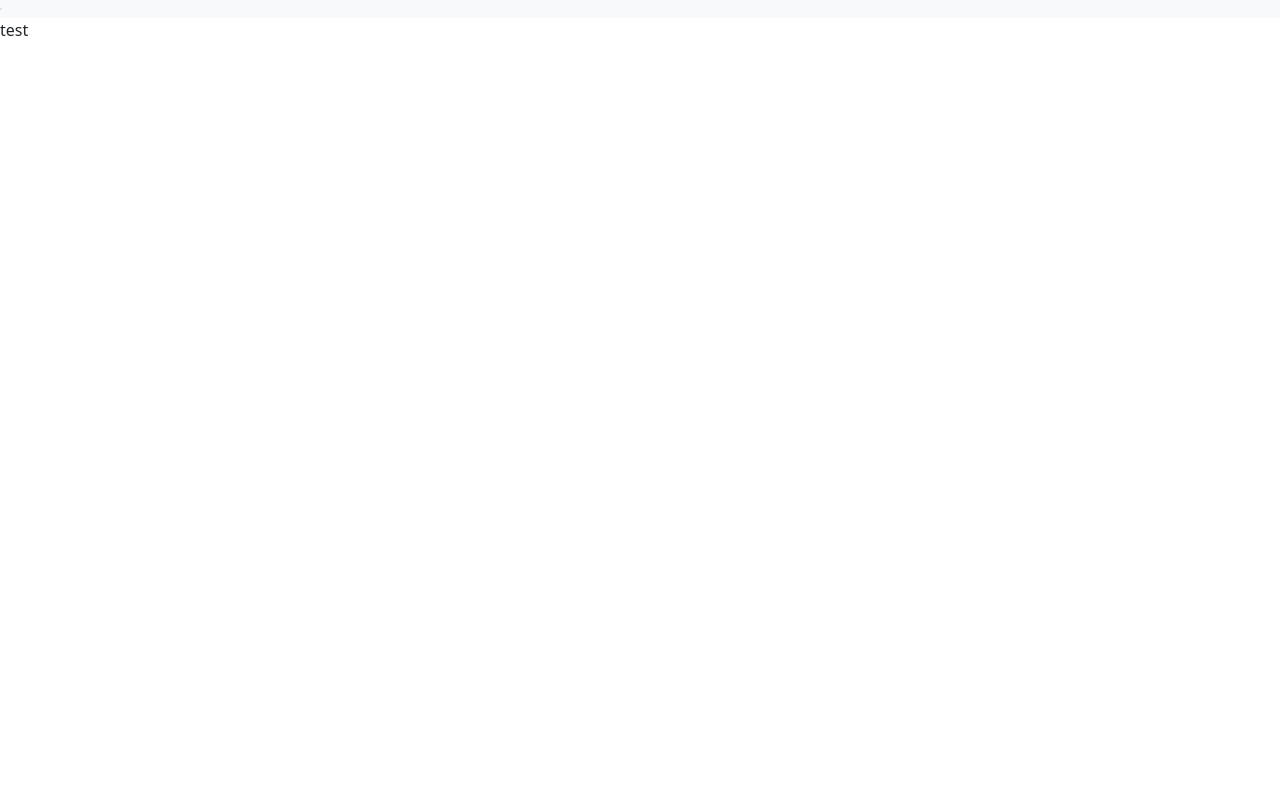
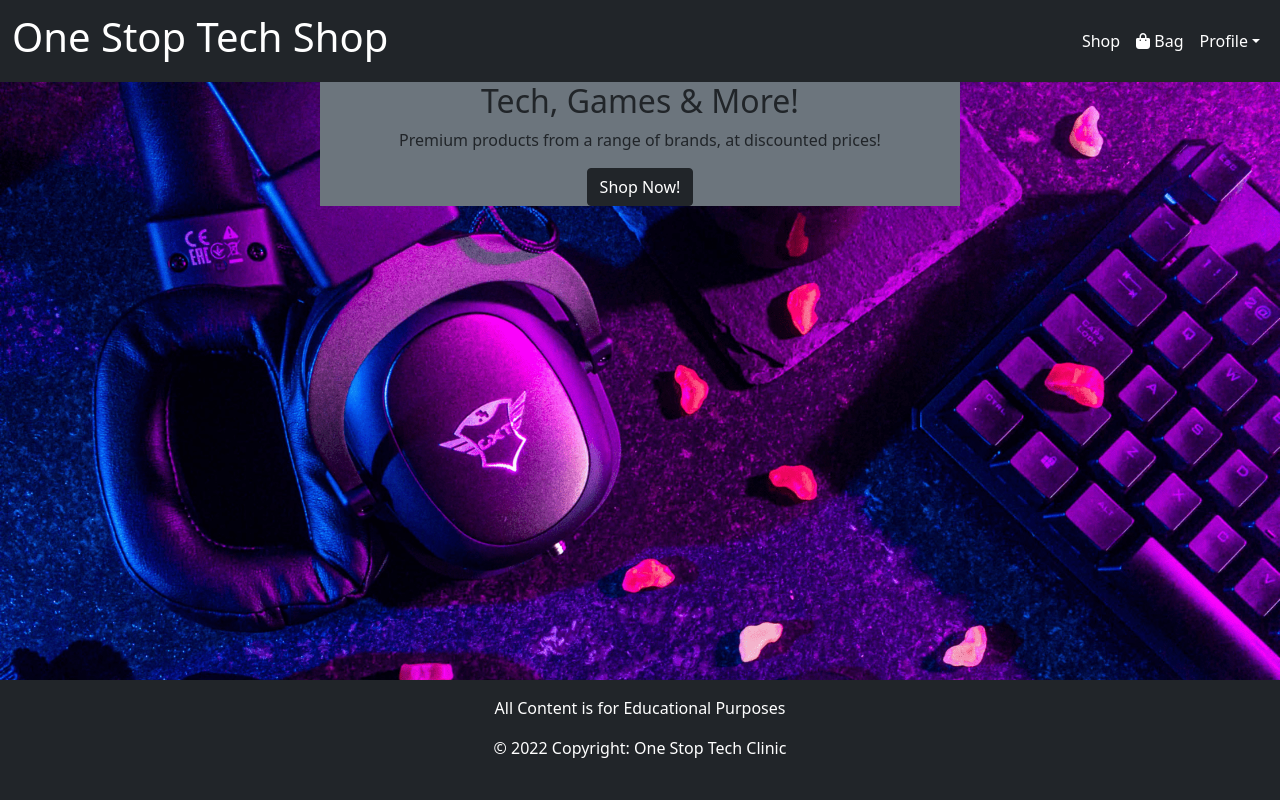
Before and after one commit to masomj/OneStopTechShop, a Django app: page / in a window 1280 px wide. Before the commit the page is almost empty. Run offline with Django 4.2, Linux system fonts and the light colour scheme; some libraries are stand-ins or nearby versions.

Commit message:
Completed styling of Index page

```diff
--- a/OneStopTechShop/settings.py
+++ b/OneStopTechShop/settings.py
@@ -29,6 +29,8 @@ ALLOWED_HOSTS = ['*']
 
 
 # Application definition
+MEDIA_ROOT = 'OneStopTechShop/media/'
+MEDIA_URL = '/media/'
 
 INSTALLED_APPS = [
     'django.contrib.admin',
--- a/OneStopTechShop/urls.py
+++ b/OneStopTechShop/urls.py
@@ -14,9 +14,13 @@ Including another URLconf
     2. Add a URL to urlpatterns:  path('blog/', include('blog.urls'))
 """
 from django.contrib import admin
+from django.contrib.staticfiles.urls import staticfiles_urlpatterns
 from django.urls import path,include
 
 urlpatterns = [
     path('admin/', admin.site.urls),
     path('', include('home.urls')),
+
 ]
+
+urlpatterns += staticfiles_urlpatterns()
--- /dev/null
+++ b/home/static/css/style.css
@@ -0,0 +1,13 @@
+.image{
+  background-image: url("/static/OneStopTechShopBackground.png");
+  background-size: cover;
+  height: 85vh;
+}
+footer{
+    position: fixed;
+    left:0;
+    right:0;
+    bottom: 0;
+    width: 100%;
+    height:15vh;
+}
--- a/home/templates/index.html
+++ b/home/templates/index.html
@@ -1,6 +1,20 @@
 {% extends "base.html" %}
-<h1>index</h1>
+{% load static %}
+{% block content %}
+<div class="image">
+    <div class="container bg-secondary w-50 text-center">
+        <div>
+            <h2 class="">Tech, Games & More!</h2>
+            <p class="">Premium products from a range of brands, at discounted prices!</p>
+            <button class="btn btn-dark center">Shop Now!</button>
+        </div>
 
-{% block content %}
-<p>test</p>
+    </div>
+
+</div>
+
+
+
+
+
 {%endblock%}
--- a/templates/base.html
+++ b/templates/base.html
@@ -1,3 +1,4 @@
+{% load static %}
 <!DOCTYPE html>
 <html lang="en">
 
@@ -8,13 +9,40 @@
     <title>Base.html</title>
     <link href="https://cdn.jsdelivr.net/npm/bootstrap@5.0.2/dist/css/bootstrap.min.css" rel="stylesheet"
         integrity="sha384-EVSTQN3/azprG1Anm3QDgpJLIm9Nao0Yz1ztcQTwFspd3yD65VohhpuuCOmLASjC" crossorigin="anonymous">
+    <link rel="stylesheet" href="{% static 'css\style.css' %}">
+    <script src="https://kit.fontawesome.com/ecb94a392d.js" crossorigin="anonymous"></script>
+
 </head>
 
 <body>
     <header>
-        <nav class="navbar navbar-expand-lg navbar-light bg-light">
-            <div class="border">
+        <nav class="navbar navbar-expand-lg navbar-light bg-dark sticky-top">
+            <div class="container-fluid">
+                <a class="navbar-brand text-white" href="#"> <h1>One Stop Tech Shop</h1> </a>
 
+                <button class="navbar-toggler  text-white" type="button" data-bs-toggle="collapse" data-bs-target="#navbarContent" aria-controls="navbarSupportedContent" aria-expanded="false" aria-label="Toggle navigation">
+                    <span class="navbar-toggler-icon"></span>
+                </button>
+
+                <div class="collapse navbar-collapse justify-content-end" id="navbarContent">
+                    <ul class="navbar-nav mb-2 mb-lg-0">
+                        <li class="nav-item">
+                            <a class="nav-link active text-white" href="#">Shop</a>
+                        </li>
+                        <li class="nav-item">
+                            <a class="nav-link text-white" href="#"><i class="fa fa-shopping-bag" aria-hidden="true"></i> Bag</a>
+                        </li>
+                    </ul>
+                    <ul class="navbar-nav">
+                        <li class="nav-item dropdown">
+                            <a class="nav-link dropdown-toggle text-white" href="#" id="navbarDropdown" role="button" data-bs-toggle="dropdown" aria-expanded="false">Profile</a>
+                            <ul class="dropdown-menu dropdown-menu-end" aria-labelledby="navbarDropdown">
+                                <li><a class="dropdown-item" href="#">My Orders</a></li>
+                                <li><a class="dropdown-item" href="#">My Account</a></li>
+                            </ul>
+                        </li>
+                    </ul>
+                </div>
             </div>
         </nav>
     </header>
@@ -22,21 +50,23 @@
 
 
 
-    <main>
+    <main class="max-width">
         {%block content%}
 
         {%endblock%}
     </main>
 
 
-    <footer>
-
-    </footer>
+    <footer class="text-center text-white bg-dark sticky-bottom" >
+        <div class="text-center text-white p-3">
+            <p>All Content is for Educational Purposes</p>
+          <p>© 2022 Copyright: One Stop Tech Clinic</p>
+        </div>
+      </footer>
 </body>
 
-<script src = "https://cdn.jsdelivr.net/npm/bootstrap@5.0.2/dist/js/bootstrap.bundle.min.js"
-    integrity = "sha384-MrcW6ZMFYlzcLA8Nl+NtUVF0sA7MsXsP1UyJoMp4YLEuNSfAP+JcXn/tWtIaxVXM"
-    crossorigin = "anonymous">
+<script src="https://cdn.jsdelivr.net/npm/bootstrap@5.0.2/dist/js/bootstrap.bundle.min.js"
+    integrity="sha384-MrcW6ZMFYlzcLA8Nl+NtUVF0sA7MsXsP1UyJoMp4YLEuNSfAP+JcXn/tWtIaxVXM" crossorigin="anonymous">
 
 </script>
 
```
Also changed, not shown: home/static/OneStopTechShopBackground.png (added), 1 other file.
